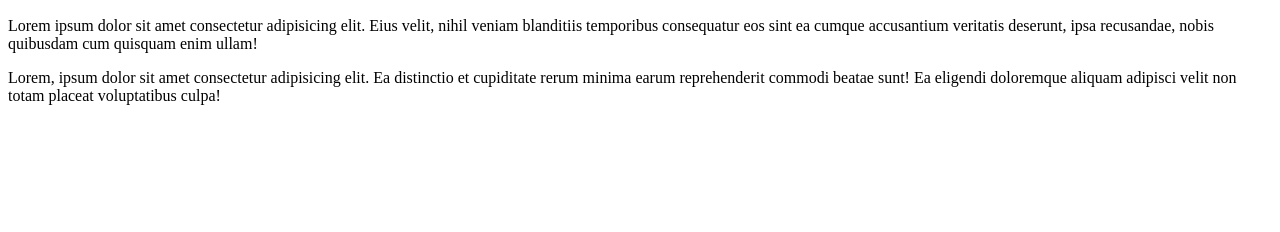
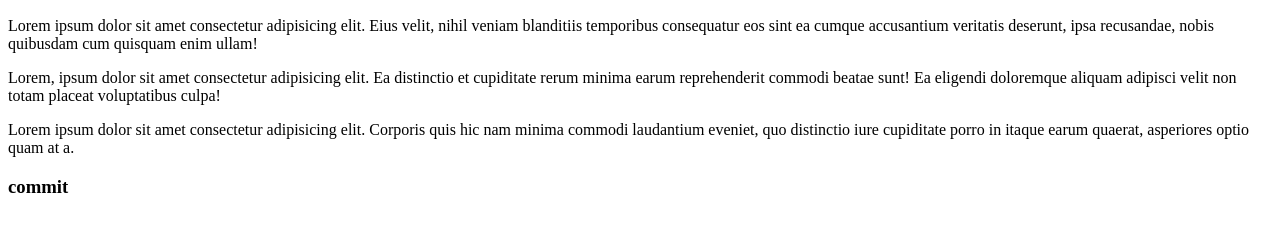
Before and after one commit to navarroirish/htmlsemanticsample, a plain HTML site: page index.html in a window 1280 px wide. Shown: the part 110-342 px from the top of the page. Drawn offline with Linux system fonts and the light colour scheme.

Commit message:
Update index.html

```diff
--- a/index.html
+++ b/index.html
@@ -10,5 +10,11 @@
      <h2>created by: irish navarro</h2>
      <p>Lorem ipsum dolor sit amet consectetur adipisicing elit. Eius velit, nihil veniam blanditiis temporibus consequatur eos sint ea cumque accusantium veritatis deserunt, ipsa recusandae, nobis quibusdam cum quisquam enim ullam!</p>
 <p>Lorem, ipsum dolor sit amet consectetur adipisicing elit. Ea distinctio et cupiditate rerum minima earum reprehenderit commodi beatae sunt! Ea eligendi doloremque aliquam adipisci velit non totam placeat voluptatibus culpa!</p>
-    </body>
+ <p>Lorem ipsum dolor sit amet consectetur adipisicing elit. Corporis quis hic nam minima commodi laudantium eveniet, quo distinctio iure cupiditate porro in itaque earum quaerat, asperiores optio quam at a.
+
+ </p>
+<h3>commit</h3>
+
+</body>
+
 </html>
```
